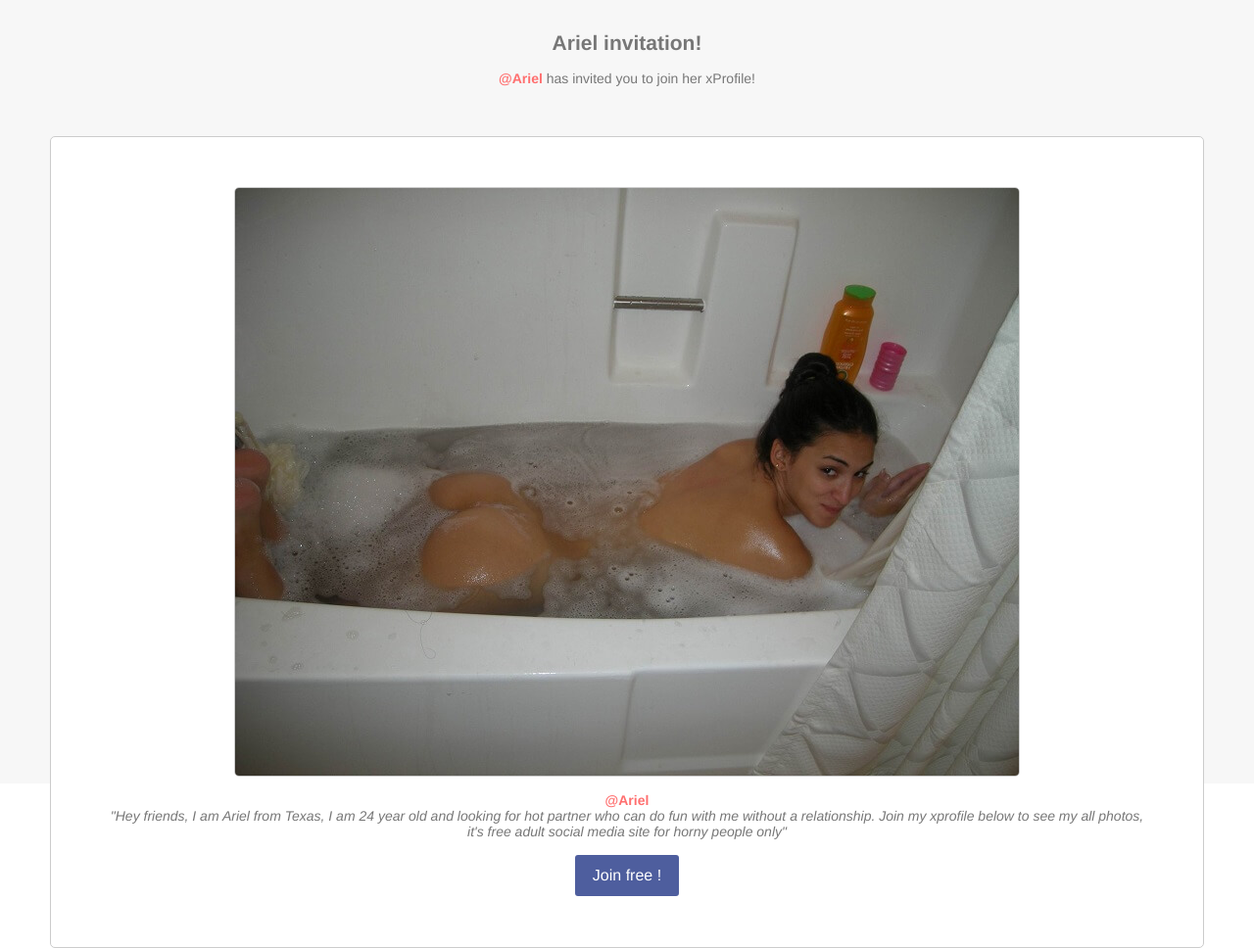
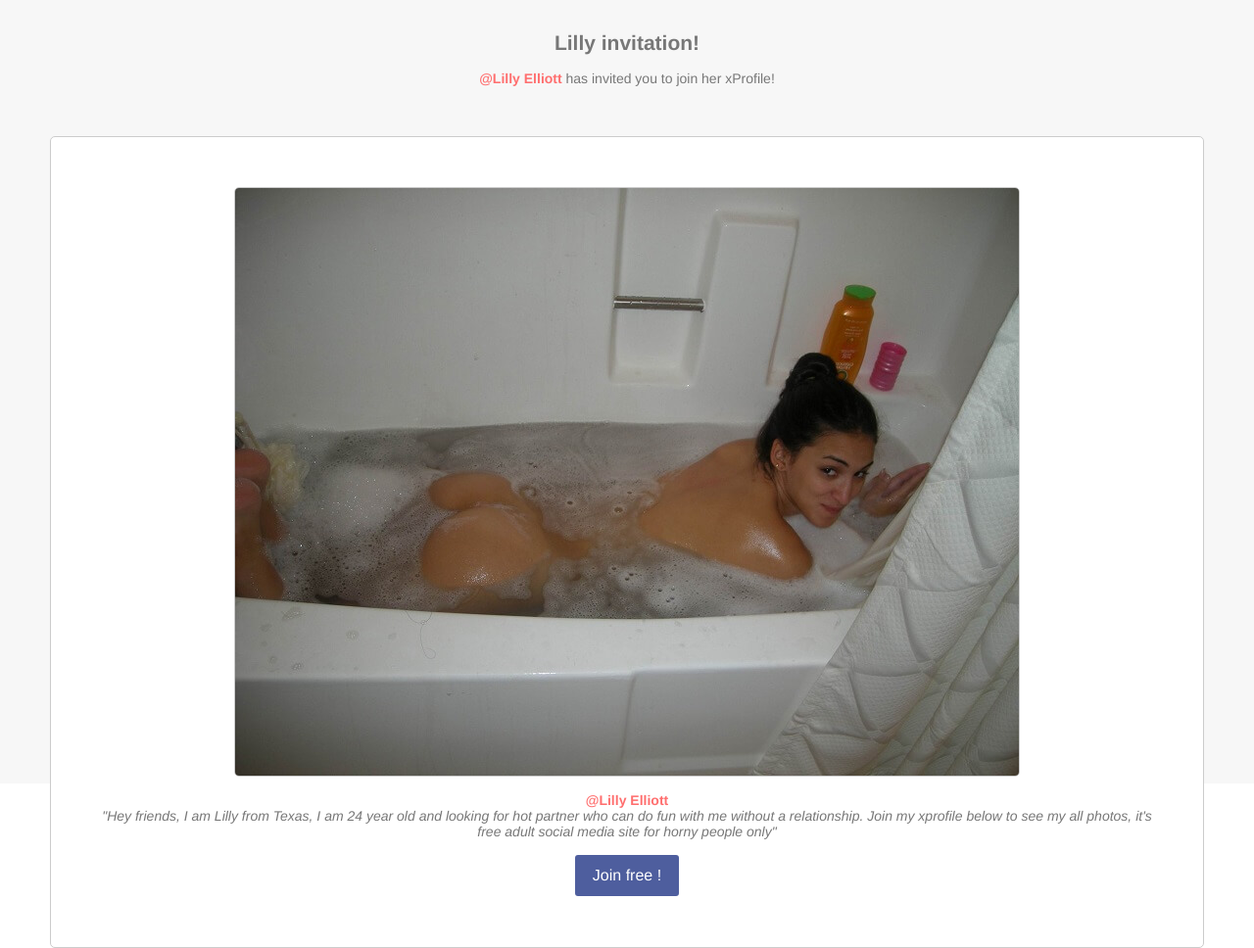
Before and after one commit to ArielKeller/ArielKeller.github.io, a plain HTML site: page index.html in a window 1280 px wide. Shown: the whole page at 98% size. Drawn offline with Linux system fonts and the light colour scheme.

Commit message:
Update index.html

```diff
--- a/index.html
+++ b/index.html
@@ -1,4 +1,4 @@
-<html><head><title>Ariel invitation!</title>
+<html><head><title>Lilly invitation!</title>
 	<meta name="viewport" content="width=device-width, initial-scale=1">
     <style>
     td{text-align:center}
@@ -8,12 +8,12 @@
     <body>
         <div style="width:100%;height:100%;background-color: #f7f7f7;font-family: Helvetica, Arial, sans-serif;font-size: 14px;color: #777777;">
             <center>
-                <br/><br/><span style="font-weight:700;font-size:150%;">Ariel invitation!</span><br/><br/>
-                        <span style="color: #ff6f6f;font-weight: bold">@Ariel</span> has invited you to join her xProfile!
+                <br/><br/><span style="font-weight:700;font-size:150%;">Lilly invitation!</span><br/><br/>
+                        <span style="color: #ff6f6f;font-weight: bold">@Lilly Elliott</span> has invited you to join her xProfile!
                             <div style="background-color: #ffffff;border: 1px solid #cccccc;border-radius: 5px;margin:4%;padding:4%;">
                                     <img src="/pic.jpg" style="border: 1px solid #cccccc;border-radius: 5px;color: #ff6f6f;max-width:100%;display:block;margin:auto;vertical-align:middle;" />
-                                    <br /><span style="color: #ff6f6f;font-weight: bold;">@Ariel</span>
-                                    <div style="font-size: 14px;text-align: center;font-style: italic;">"Hey friends, I am Ariel from Texas, I am 24 year old and looking for hot partner who can do fun with me without a relationship. Join my xprofile below to see my all photos, it's free adult social media site for horny people only"<br /><br /></div>
+                                    <br /><span style="color: #ff6f6f;font-weight: bold;">@Lilly Elliott</span>
+                                    <div style="font-size: 14px;text-align: center;font-style: italic;">"Hey friends, I am Lilly from Texas, I am 24 year old and looking for hot partner who can do fun with me without a relationship. Join my xprofile below to see my all photos, it's free adult social media site for horny people only"<br /><br /></div>
                                     <a href="https://nqinviteyou.blogspot.com" style="font-size: 16px; color: #ffffff; text-decoration: none; text-decoration: none; -webkit-border-radius: 3px; -moz-border-radius: 3px; border-radius: 3px; padding: 12px 18px; background-color: #4e5e9e; display: inline-block;">Join free !</a>
                             </div>
             </center>
```
